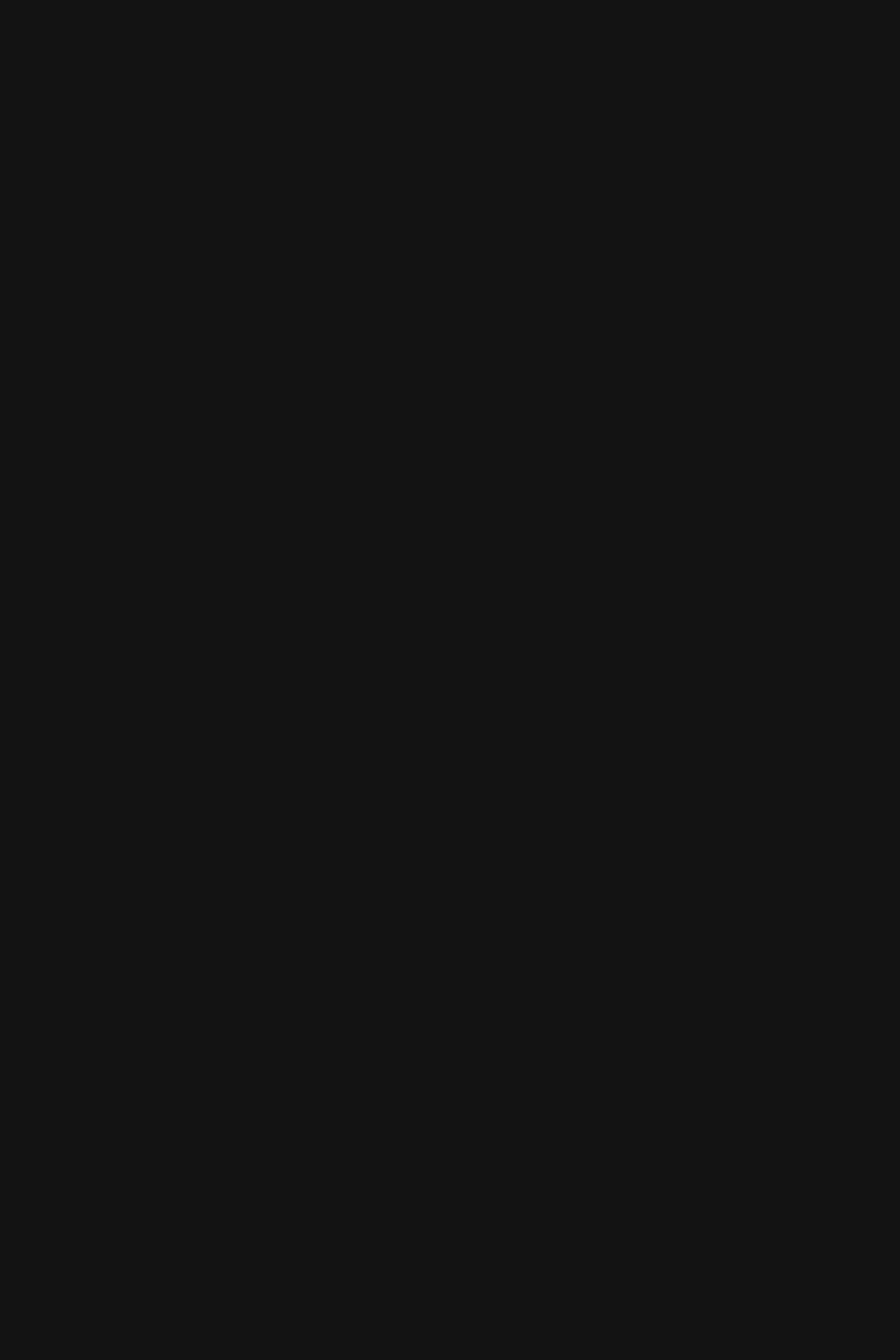
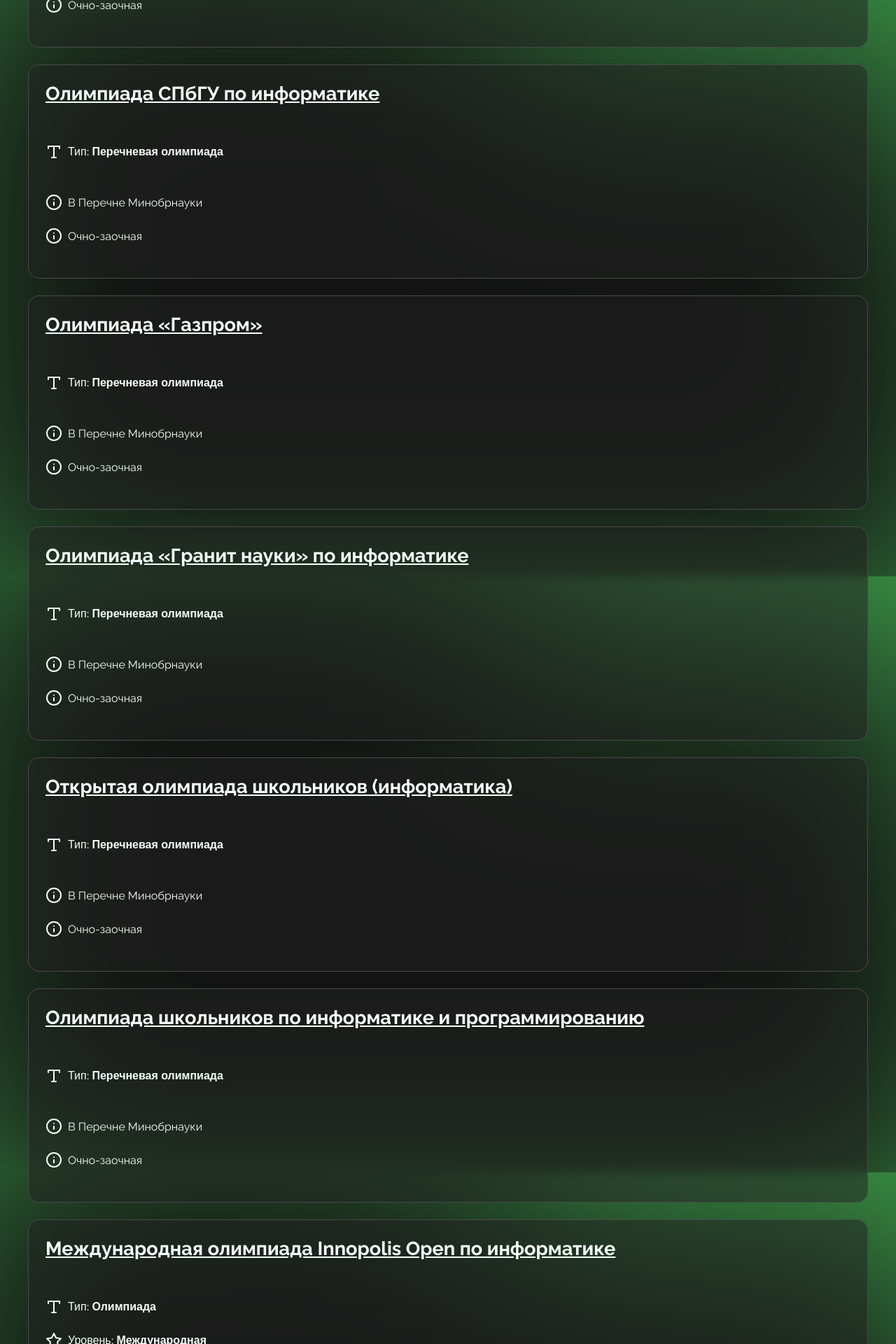
Before and after one commit to svbinf-ru/svbinf.ru, a Next.js app: page /olymp/list in a window 1280 px wide. Shown: the part 880-2800 px from the top of the page at 70% size. Before the commit the page ends 800 px from the top, so only its background shows below. Built offline with nearby package versions, Linux system fonts and the light colour scheme.

Commit message:
feat(content, olymp): add olympiads

```diff
--- a/content/olymp/list.ts
+++ b/content/olymp/list.ts
@@ -13,4 +13,85 @@ import { Olymp } from '@/content/olymp'
 //   ]
 //}
 
-export const olympiads: Olymp[] = []
+export const olympiads: Olymp[] = [
+    {
+        title: 'Всероссийская олимпиада по искусственному интеллекту',
+        href: 'https://olimpiada.ru/activity/5825',
+        type: 'Перечневая олимпиада',
+        date: 'До 9 сентября 2024',
+        info: ['В Перечне Минобрнауки', 'Очно-заочная'],
+    },
+    {
+        title: 'Олимпиада «Высшая проба» по информатике',
+        href: 'https://olimpiada.ru/activity/153',
+        type: 'Перечневая олимпиада',
+        info: ['В Перечне Минобрнауки', 'Очно-заочная'],
+    },
+    {
+        title: 'Олимпиада СПбГУ по информатике',
+        href: 'https://olimpiada.ru/activity/465',
+        type: 'Перечневая олимпиада',
+        info: ['В Перечне Минобрнауки', 'Очно-заочная'],
+    },
+    {
+        title: 'Олимпиада «Газпром»',
+        href: 'https://olimpiada.ru/activity/5516',
+        type: 'Перечневая олимпиада',
+        info: ['В Перечне Минобрнауки', 'Очно-заочная'],
+    },
+    {
+        title: 'Олимпиада «Гранит науки» по информатике',
+        href: 'https://olimpiada.ru/activity/5481',
+        type: 'Перечневая олимпиада',
+        info: ['В Перечне Минобрнауки', 'Очно-заочная'],
+    },
+    {
+        title: 'Открытая олимпиада школьников (информатика)',
+        href: 'https://olimpiada.ru/activity/4357',
+        type: 'Перечневая олимпиада',
+        info: ['В Перечне Минобрнауки', 'Очно-заочная'],
+    },
+    {
+        title: 'Олимпиада школьников по информатике и программированию',
+        href: 'https://olimpiada.ru/activity/4337',
+        type: 'Перечневая олимпиада',
+        info: ['В Перечне Минобрнауки', 'Очно-заочная'],
+    },
+    {
+        title: 'Международная олимпиада Innopolis Open по информатике',
+        href: 'https://olimpiada.ru/activity/5283',
+        type: 'Олимпиада',
+        level: 'Международная',
+    },
+    {
+        title: 'Международная олимпиада Innopolis Open по информационной безопасности',
+        href: 'https://olimpiada.ru/activity/5698',
+        type: 'Олимпиада',
+        level: 'Международная',
+    },
+    {
+        title: 'Открытая юношеская научно-практическая конференция «Будущее сильной России — в высоких технологиях»',
+        href: 'https://futureofrussia.anichkov.ru',
+        type: 'Конференция',
+        level: 'Всероссийский',
+    },
+    {
+        title: 'Городской открытый конкурс компьютерной графики «Цифровое перо»',
+        href: 'https://center-tvorchestva.ru/nashi-meropriyatiya/',
+        type: 'Конкурс',
+        level: 'Городской',
+    },
+    {
+        title: 'Санкт-Петербургская открытая олимпиада по программированию для 3-7 классов',
+        href: 'http://prog.matolimp-spb.org',
+        type: 'Олимпиада',
+        level: 'Городской',
+    },
+    {
+        title: 'Национальная технологическая олимпиада',
+        href: 'https://olimpiada.ru/activity/5369',
+        type: 'Олимпиада',
+        date: 'Ожидается в сентябре 2024',
+        info: ['Командная', 'В Перечне Минобрнауки', 'Очно-заочная'],
+    },
+]
```
